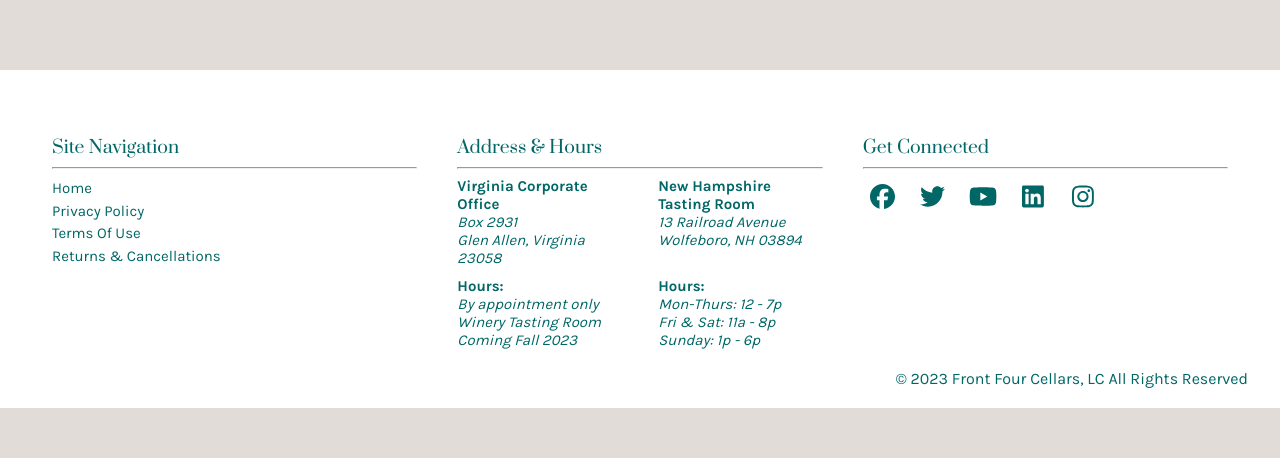
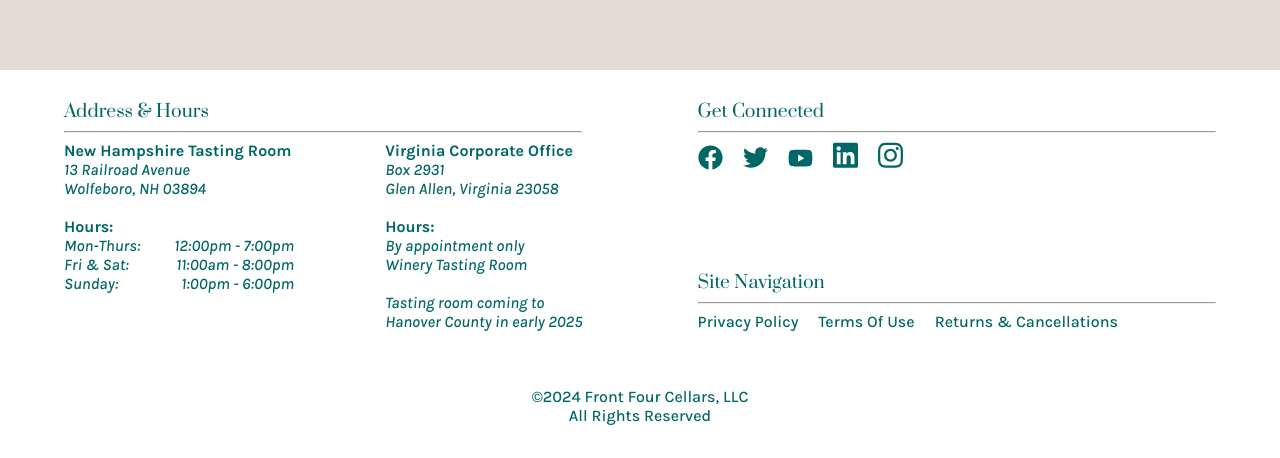
Before and after one commit to EtrianNightseeker/ffc, a Next.js app: page /about/story in a window 1280 px wide. Shown: the part 860-1318 px from the top of the page. Before the commit the page ends 1268 px from the top, so only its background shows below. Built offline with nearby package versions, Linux system fonts and the light colour scheme.

Commit message:
fixed top margin on legal pages, packages, and new hampshire pages

```diff
--- a/src/components/Footer.tsx
+++ b/src/components/Footer.tsx
@@ -1,42 +1,43 @@
 import Image from 'next/image';
+import { useEffect } from 'react';
+
 import Link from 'next/link';
 import { FontAwesomeIcon } from '@fortawesome/react-fontawesome';
 import { faFacebook, faTwitter, faYoutube, faLinkedin, faInstagram } from '@fortawesome/free-brands-svg-icons';
-import { Karla, Prata } from 'next/font/google';
 
 import styles from '@/styles/components/Footer.module.css';
 
-const karla = Karla({ weight: 'variable', subsets: ['latin'] });
-const prata = Prata({ weight: '400', subsets: ['latin'] });
 
 const Footer = () => {
+
+    const getYear = () => {
+        const today = new Date();
+        return today.getFullYear();
+    }
+
     return (
-        <>
-            <section className={styles.container}>
-                <div className={karla.className} style={{ display: 'flex', justifyContent: 'space-between' }}>
-                    <section className={styles.sectionContainer}>
-                        <h3 className={prata.className}>Site Navigation</h3>
+        <section className={styles.footerContainer}>
+            <div>
+                <section>
+                    <h3>Address & Hours</h3>
                     <hr />
-                        <div style={{ fontSize: '15px', lineHeight: '1.5em' }}>
-                            <Link href="/">Home</Link>
-                            <br/>
-                            <Link href="/legal/privacypolicy">Privacy Policy</Link>
-                            <br/>
-                            <Link href="/legal/termsofuse">Terms Of Use</Link>
-                            <br/>
-                            <Link href="/legal/returns">Returns & Cancellations</Link>
-                        </div>
-                    </section>
-                    <section className={styles.sectionContainer}>
-                        <h3 className={prata.className}>Address & Hours</h3>
-                        <hr />
-                        <div className={styles.addressesContainer}>
+                    <div>
                         <div>
                             <strong>Virginia Corporate Office</strong>
                             <br/>
                             <em>Box 2931</em>
                             <br/>
                             <em>Glen Allen, Virginia 23058</em>
+                            <br/>
+                            <br/>
+                            <strong>Hours:</strong>
+                            <br/>
+                            <em>By appointment only</em>
+                            <br/>
+                            <em>Winery Tasting Room</em>
+                            <br/>
+                            <br/>
+                            <em>Tasting room coming to<br />Hanover County in early 2025</em>
                         </div>
                         <div>
                             <strong>New Hampshire Tasting Room</strong>
@@ -44,130 +45,59 @@
                             <em>13 Railroad Avenue</em>
                             <br/>
                             <em>Wolfeboro, NH 03894</em>
+                            <br/>
+                            <br/>
+                            <strong>Hours:</strong>
+                            <div>
+                                <em>Mon-Thurs:&nbsp;</em>
+                                <em>12:00pm - 7:00pm</em>
                             </div>
                             <div>
-                                <strong>Hours:</strong>
-                                <br/>
-                                <em>By appointment only</em>
-                                <br/>
-                                <em>Winery Tasting Room</em>
-                                <br/>
-                                <em>Coming Fall 2023</em>
+                                <em>Fri & Sat:</em>
+                                <em>11:00am - 8:00pm</em>
                             </div>
                             <div>
-                                <strong>Hours:</strong>
-                                <br/>
-                                <em>Mon-Thurs: 12 - 7p</em>
-                                <br/>
-                                <em>Fri & Sat: 11a - 8p</em>
-                                <br/>
-                                <em>Sunday: 1p - 6p</em>
+                                <em>Sunday:</em>
+                                <em>1:00pm - 6:00pm</em>
+                            </div>
                         </div>
                     </div>
                 </section>
-                    <section className={styles.sectionContainer}>
-                        <h3 className={prata.className}>Get Connected</h3>
+                <section>
+                    <div>
+                        <h3>Get Connected</h3>
                         <hr />
-                        <div style={{ display: 'flex', justifyContent: 'left', gap: '10px' }}>
-                            <a target='_blank' href='https://www.facebook.com/profile.php?id=100088721062486' style={{ color: '#066' }}>
-                                <div style={{ height: '30px', width: '30px', padding: '5px', textAlign: 'center' }}>
-                                    <FontAwesomeIcon icon={faFacebook} style={{ height: '25px', marginTop: '2px' }} />
+                        <a target='_blank' href='https://www.facebook.com/profile.php?id=100088721062486'>
+                            <svg aria-hidden="true" focusable="false" data-prefix="fab" data-icon="facebook" role="img" xmlns="http://www.w3.org/2000/svg" viewBox="0 0 512 512"><path fill="currentColor" d="M504 256C504 119 393 8 256 8S8 119 8 256c0 123.78 90.69 226.38 209.25 245V327.69h-63V256h63v-54.64c0-62.15 37-96.48 93.67-96.48 27.14 0 55.52 4.84 55.52 4.84v61h-31.28c-30.8 0-40.41 19.12-40.41 38.73V256h68.78l-11 71.69h-57.78V501C413.31 482.38 504 379.78 504 256z"></path></svg>
+                        </a>
+                        <a target='_blank' href='https://twitter.com/front4cellars'>
+                            <svg aria-hidden="true" focusable="false" data-prefix="fab" data-icon="twitter" role="img" xmlns="http://www.w3.org/2000/svg" viewBox="0 0 512 512"><path fill="currentColor" d="M459.37 151.716c.325 4.548.325 9.097.325 13.645 0 138.72-105.583 298.558-298.558 298.558-59.452 0-114.68-17.219-161.137-47.106 8.447.974 16.568 1.299 25.34 1.299 49.055 0 94.213-16.568 130.274-44.832-46.132-.975-84.792-31.188-98.112-72.772 6.498.974 12.995 1.624 19.818 1.624 9.421 0 18.843-1.3 27.614-3.573-48.081-9.747-84.143-51.98-84.143-102.985v-1.299c13.969 7.797 30.214 12.67 47.431 13.319-28.264-18.843-46.781-51.005-46.781-87.391 0-19.492 5.197-37.36 14.294-52.954 51.655 63.675 129.3 105.258 216.365 109.807-1.624-7.797-2.599-15.918-2.599-24.04 0-57.828 46.782-104.934 104.934-104.934 30.213 0 57.502 12.67 76.67 33.137 23.715-4.548 46.456-13.32 66.599-25.34-7.798 24.366-24.366 44.833-46.132 57.827 21.117-2.273 41.584-8.122 60.426-16.243-14.292 20.791-32.161 39.308-52.628 54.253z"></path></svg>
+                        </a>
+                        <a target='_blank' href='https://youtube.com/@FrontFourCellars'>
+                            <svg aria-hidden="true" focusable="false" data-prefix="fab" data-icon="youtube" role="img" xmlns="http://www.w3.org/2000/svg" viewBox="0 0 576 512"><path fill="currentColor" d="M549.655 124.083c-6.281-23.65-24.787-42.276-48.284-48.597C458.781 64 288 64 288 64S117.22 64 74.629 75.486c-23.497 6.322-42.003 24.947-48.284 48.597-11.412 42.867-11.412 132.305-11.412 132.305s0 89.438 11.412 132.305c6.281 23.65 24.787 41.5 48.284 47.821C117.22 448 288 448 288 448s170.78 0 213.371-11.486c23.497-6.321 42.003-24.171 48.284-47.821 11.412-42.867 11.412-132.305 11.412-132.305s0-89.438-11.412-132.305zm-317.51 213.508V175.185l142.739 81.205-142.739 81.201z"></path></svg>
+                        </a>
+                        <a target='_blank' href='https://www.linkedin.com/in/front-four-cellars-973128264/'>
+                            <svg aria-hidden="true" focusable="false" data-prefix="fab" data-icon="linkedin" role="img" xmlns="http://www.w3.org/2000/svg" viewBox="0 0 448 512"><path fill="currentColor" d="M416 32H31.9C14.3 32 0 46.5 0 64.3v383.4C0 465.5 14.3 480 31.9 480H416c17.6 0 32-14.5 32-32.3V64.3c0-17.8-14.4-32.3-32-32.3zM135.4 416H69V202.2h66.5V416zm-33.2-243c-21.3 0-38.5-17.3-38.5-38.5S80.9 96 102.2 96c21.2 0 38.5 17.3 38.5 38.5 0 21.3-17.2 38.5-38.5 38.5zm282.1 243h-66.4V312c0-24.8-.5-56.7-34.5-56.7-34.6 0-39.9 27-39.9 54.9V416h-66.4V202.2h63.7v29.2h.9c8.9-16.8 30.6-34.5 62.9-34.5 67.2 0 79.7 44.3 79.7 101.9V416z"></path></svg>
+                        </a>
+                        <a target='_blank' href='https://www.instagram.com/frontfourcellars/'>
+                            <svg aria-hidden="true" focusable="false" data-prefix="fab" data-icon="instagram" role="img" xmlns="http://www.w3.org/2000/svg" viewBox="0 0 448 512"><path fill="currentColor" d="M224.1 141c-63.6 0-114.9 51.3-114.9 114.9s51.3 114.9 114.9 114.9S339 319.5 339 255.9 287.7 141 224.1 141zm0 189.6c-41.1 0-74.7-33.5-74.7-74.7s33.5-74.7 74.7-74.7 74.7 33.5 74.7 74.7-33.6 74.7-74.7 74.7zm146.4-194.3c0 14.9-12 26.8-26.8 26.8-14.9 0-26.8-12-26.8-26.8s12-26.8 26.8-26.8 26.8 12 26.8 26.8zm76.1 27.2c-1.7-35.9-9.9-67.7-36.2-93.9-26.2-26.2-58-34.4-93.9-36.2-37-2.1-147.9-2.1-184.9 0-35.8 1.7-67.6 9.9-93.9 36.1s-34.4 58-36.2 93.9c-2.1 37-2.1 147.9 0 184.9 1.7 35.9 9.9 67.7 36.2 93.9s58 34.4 93.9 36.2c37 2.1 147.9 2.1 184.9 0 35.9-1.7 67.7-9.9 93.9-36.2 26.2-26.2 34.4-58 36.2-93.9 2.1-37 2.1-147.8 0-184.8zM398.8 388c-7.8 19.6-22.9 34.7-42.6 42.6-29.5 11.7-99.5 9-132.1 9s-102.7 2.6-132.1-9c-19.6-7.8-34.7-22.9-42.6-42.6-11.7-29.5-9-99.5-9-132.1s-2.6-102.7 9-132.1c7.8-19.6 22.9-34.7 42.6-42.6 29.5-11.7 99.5-9 132.1-9s102.7-2.6 132.1 9c19.6 7.8 34.7 22.9 42.6 42.6 11.7 29.5 9 99.5 9 132.1s2.7 102.7-9 132.1z"></path></svg>
+                        </a>
                     </div>
-                            </a>
-                            <a target='_blank' href='https://twitter.com/front4cellars' style={{ color: '#066' }}>
-                                <div style={{ height: '30px', width: '30px', padding: '5px', textAlign: 'center' }}>
-                                    <FontAwesomeIcon icon={faTwitter} style={{ height: '25px', marginTop: '2px' }} />
+                    <div>
+                        <h3>Site Navigation</h3>
+                        <hr />
+                        <div>
+                            <Link href="/legal/privacy">Privacy Policy</Link>
+                            <Link href="/legal/terms-of-use">Terms Of Use</Link>
+                            <Link href="/legal/returns">Returns & Cancellations</Link>
                         </div>
-                            </a>
-                            <a target='_blank' href='https://youtube.com/@FrontFourCellars' style={{ color: '#066' }}>
-                                <div style={{ height: '30px', width: '30px', padding: '5px', textAlign: 'center' }}>
-                                    <FontAwesomeIcon icon={faYoutube} style={{ height: '25px', marginTop: '2px' }} />
-                                </div>
-                            </a>
-                            <a target='_blank' href='https://www.linkedin.com/in/front-four-cellars-973128264/' style={{ color: '#066' }}>
-                                <div style={{ height: '30px', width: '30px', padding: '5px', textAlign: 'center' }}>
-                                    <FontAwesomeIcon icon={faLinkedin} style={{ height: '25px', marginTop: '2px' }} />
-                                </div>
-                            </a>
-                            <a target='_blank' href='https://www.instagram.com/frontfourcellars/' style={{ color: '#066' }}>
-                                <div style={{ height: '30px', width: '30px', padding: '5px', textAlign: 'center' }}>
-                                    <FontAwesomeIcon icon={faInstagram} style={{ height: '25px', marginTop: '2px' }} />
-                                </div>
-                            </a>
                     </div>
                 </section>
             </div>
-                <div className={karla.className} style={{
-                    flex: '100%',
-                    width: '100%',
-                    marginBottom: '20px',
-                    textAlign: 'right'
-                }}>&copy; 2023 Front Four Cellars, LC All Rights Reserved</div>
+            <div>
+                <p>&copy;{getYear()} Front Four Cellars, LLC<br />All Rights Reserved</p>
+            </div>
         </section>
-            {/*<section className={styles.container}>
-                <div style={{ width: '40%' }}>
-                    <div style={{ display: 'flex', justifyContent: 'center', gap: '10px', padding: '10px' }}>
-                        <a target='_blank' href='https://www.facebook.com/profile.php?id=100088721062486' style={{ backgroundColor: '#066', padding: '5px', color: '#066' }}>
-                            <div style={{ backgroundColor: 'white', height: '30px', width: '30px', padding: '5px', textAlign: 'center' }}>
-                                <FontAwesomeIcon icon={faFacebook} style={{ height: '25px', marginTop: '2px' }} />
-                            </div>
-                        </a>
-                        <a target='_blank' href='https://twitter.com/front4cellars' style={{ backgroundColor: '#066', padding: '5px', color: '#066' }}>
-                            <div style={{ backgroundColor: 'white', height: '30px', width: '30px', padding: '5px', textAlign: 'center' }}>
-                                <FontAwesomeIcon icon={faTwitter} style={{ height: '25px', marginTop: '2px' }} />
-                            </div>
-                        </a>
-                        <a target='_blank' href='' style={{ backgroundColor: '#066', padding: '5px', color: '#066' }}>
-                            <div style={{ backgroundColor: 'white', height: '30px', width: '30px', padding: '5px', textAlign: 'center' }}>
-                                <FontAwesomeIcon icon={faYoutube} style={{ height: '25px', marginTop: '2px' }} />
-                            </div>
-                        </a>
-                        <a target='_blank' href='https://www.linkedin.com/in/front-four-cellars-973128264/' style={{ backgroundColor: '#066', padding: '5px', color: '#066' }}>
-                            <div style={{ backgroundColor: 'white', height: '30px', width: '30px', padding: '5px', textAlign: 'center' }}>
-                                <FontAwesomeIcon icon={faLinkedin} style={{ height: '25px', marginTop: '2px' }} />
-                            </div>
-                        </a>
-                        <a target='_blank' href='https://www.instagram.com/frontfourcellars/' style={{ backgroundColor: '#066', padding: '5px', color: '#066' }}>
-                            <div style={{ backgroundColor: 'white', height: '30px', width: '30px', padding: '5px', textAlign: 'center' }}>
-                                <FontAwesomeIcon icon={faInstagram} style={{ height: '25px', marginTop: '2px' }} />
-                            </div>
-                        </a>
-                    </div>
-                    <div style={{ padding: '10px', backgroundColor: '#066', color: 'white' }}>
-                        <div style={{ marginBottom: '10px', fontWeight: 'bold' }}>EMAIL NEWSLETTER SIGN-UP</div>
-                        <div style={{ display: 'flex', justifyContent: 'space-between' }}>
-                            <input style={{ height: '20px', marginTop: '2px', width: '65%' }} placeholder="Your email address" />
-                            <button style={{ backgroundColor: '#5d0000', border: 0, color: 'white', height: '30px', minWidth: '125px' }}>ALL ABOARD</button>
-                        </div>
-                    </div>
-                </div>
-                <div className={styles.divider}></div>
-                <div style={{ width: '20%' }}>
-                    <div style={{ fontWeight: 'bold' }}>Site Navigation</div>
-                    <div><Link href='/'>Home</Link></div>
-                    <div><Link href='/about/story'>Our Story</Link></div>
-                    <div><Link href='/about/team'>Our Team</Link></div>
-                </div>
-                <div className={styles.divider}></div>
-                <div className={styles.footerImageContainer}>
-                    <Image src="/logo.png" alt="image" className={styles.footerImage} height="100" width="100" />
-                    <div>
-                        Front Four Cellars, LC
-                        <br/>
-                        Hanover County, Virginia
-                        <br/>
-                        <a href="mailto:wine@frontfourcellars.com">wine@frontfourcellars.com</a>
-                        <br/>
-                        Hours: By appointment only
-                    </div>
-                </div>
-                <div style={{
-                    width: '100%',
-                    marginBottom: '20px',
-                    textAlign: 'right'
-                }}>&copy; 2023 Front Four Cellars&nbsp;&nbsp;&nbsp;&nbsp;Privacy Policy | Terms & Conditions | Shipping & Returns</div>
-            </section>*/}
-        </>
     )
 }
 
--- a/src/pages/events/packages.tsx
+++ b/src/pages/events/packages.tsx
@@ -14,7 +14,7 @@
         <>
             <main className={gilda.className}>
             <Layout>
-                <section className={gilda.className} style={{ margin: '0 auto', position: 'relative' }}>
+                <section className={gilda.className} style={{ margin: '220px auto', position: 'relative' }}>
                     <h1 style={{
                         textAlign: 'center',
                         fontSize: '48px',
--- a/src/pages/legal/privacypolicy.tsx
+++ b/src/pages/legal/privacy.tsx
@@ -1,11 +1,7 @@
-import { FC } from 'react';
-import Image from 'next/image';
-import Head from 'next/head';
 import { Gilda_Display } from 'next/font/google';
 
 import Layout from '@/components/Layout';
 import styles from '@/styles/pages/legal/PrivacyPolicy.module.css';
-import Link from 'next/link';
 
 const gilda = Gilda_Display({ weight: '400', subsets: ['latin'] });
 
@@ -14,7 +10,7 @@
         <>
             <main className={gilda.className}>
             <Layout>
-                <section className={gilda.className} style={{ margin: '0 auto', position: 'relative' }}>
+                <section className={gilda.className} style={{ margin: '220px auto', position: 'relative' }}>
                     <h1 style={{
                         textAlign: 'center',
                         fontSize: '48px',
--- a/src/pages/legal/returns.tsx
+++ b/src/pages/legal/returns.tsx
@@ -14,7 +14,7 @@
         <>
             <main className={gilda.className}>
             <Layout>
-                <section className={gilda.className} style={{ margin: '0 auto', position: 'relative' }}>
+                <section className={gilda.className} style={{ margin: '220px auto', position: 'relative' }}>
                     <h1 style={{
                         textAlign: 'center',
                         fontSize: '48px',
--- a/src/pages/legal/termsofuse.tsx
+++ b/src/pages/legal/terms-of-use.tsx
@@ -14,7 +14,7 @@
         <>
             <main className={gilda.className}>
             <Layout>
-                <section className={gilda.className} style={{ margin: '0 auto', position: 'relative' }}>
+                <section className={gilda.className} style={{ margin: '220px auto', position: 'relative' }}>
                     <h1 style={{
                         textAlign: 'center',
                         fontSize: '48px',
--- a/src/styles/components/Footer.module.css
+++ b/src/styles/components/Footer.module.css
@@ -1,65 +1,4 @@
-/*.container {
-    display: flex;
-    justify-content: space-between;
-    position: relative;
-    padding: 1em 5% 0 5%;
-    border-top: 1px solid #ccc;
-    gap: 1rem;
-    color: #066;
-    background-color: #ddd;
-    flex-wrap: wrap;
-}
-
-.container .divider {
-    width: 1px;
-    background-color: #066;
-    height: 200px;
-    margin: 0 10px;
-}
-
-@media screen and (max-width: 950px) {
-    .container {
-        flex-direction: column;
-    }
-
-    .container > div {
-        width: 100% !important;
-    }
-
-    .container .divider {
-        height: 1px;
-        width: 90% !important;
-    }
-}
-
-.footerImageContainer {
-    flex: 1;
-    width: 100px;
-}
-
-.footerImageContainer a {
-    text-decoration: underline;
-    color: #066;
-}
-
-.footerImageContainer a:visited {
-    color: #066;
-}
-
-.footerImage {
-    height: 100px;
-    width: 100px;
-}
-
-.container a {
-    text-decoration: underline;
-    margin-top: 5px;
-    display:block;
-}
-
-.container a:visited {
-    color: #066;
-}*/
+@import url('https://fonts.googleapis.com/css2?family=Karla:ital,wght@0,200..800;1,200..800&family=Prata&display=swap');
 
 .container {
     padding: 1em 2.5% 0 2.5%;
@@ -70,46 +9,99 @@
     color: #066;
 }
 
-.sectionContainer {
-    flex: 1;
-    padding: 20px;
+.footerContainer {
+    display: flex;
+    flex-direction: column;
+    justify-content: center;
+    align-items: center;
+    background-color: white;
     color: #066;
 }
-
-.sectionContainer a {
+.footerContainer div {
+  font-family: "Karla", sans-serif;
+  font-optical-sizing: auto;
+  font-weight: 500;
+  font-style: normal;
+}
+.footerContainer > div {
+    display: flex;
+    flex-direction: column;
+    width: 90%;
+}
+.footerContainer > div ~ div {
+    margin: 40px 0 20px 0;
+    text-align: center;
+    display: flex;
+    justify-content:center;
+}
+.footerContainer > div section {
+    margin-top: 20px;
+    width: 100%;
+}
+.footerContainer > div section:nth-of-type(2) {
+    display: flex;
+    flex-direction: column;
+    justify-content: space-between;
+    min-height: 180px;
+}
+.footerContainer section h3 {
+  font-family: "Prata", serif;
+  font-weight: 400;
+  font-style: normal;
+  font-size: 1.1em;
+  margin: 0;
+  margin-top: 10px;
+}
+.footerContainer section:nth-of-type(1) > div {
+    display: flex;
+    flex-direction: row-reverse;
+    justify-content: space-between;
+}
+.footerContainer section:nth-of-type(1) > div > div:nth-of-type(2) > div {
+    display: flex;
+    width: 230px;
+    justify-content: space-between;
+}
+.footerContainer section:nth-of-type(1) > div > div table {
+    border-spacing: 0px;
+}
+.footerContainer section:nth-of-type(1) > div > div table td:nth-of-type(2) {
+    text-align: right;
+}
+.footerContainer section:nth-of-type(2) a {
+    display: inline-block;
+    margin-right: 20px;
+}
+.footerContainer section:nth-of-type(2) a svg {
+    width: 25px;
+    height: auto;
+    color: #066;
+}
+.footerContainer section:nth-of-type(2) div:nth-of-type(1) div {
+    display: flex;
+    justify-content: flex-start;
+}
+.footerContainer section:nth-of-type(2) a {
     color: #066;
     text-decoration: none;
 }
-
-.sectionContainer a:visited {
-    color: #066;
-}
-
-.sectionContainer a:hover {
+.footerContainer section:nth-of-type(3) a:hover {
     color: #0aa;
 }
 
-.sectionContainer h3 {
-    font-weight: normal;
-    font-size: 1.1em;
-    margin: 0;
-    margin-top: 30px;
-}
-
-.addressesContainer {
-    display: flex;
-    justify-content: space-between;
-    flex-wrap: wrap;
-    gap: 10px;
-}
-
-.addressesContainer div {
-    width: 45%;
-    font-size: 15px;
-}
-
-@media screen and (max-width: 950px) {
-    .container > div {
+@media screen and (min-width: 950px) {
+    .footerContainer > div section:nth-of-type(1) {
+        margin-top: 20px;
+        width: 45%;
+    }
+    .footerContainer > div section:nth-of-type(2) {
+        margin-top: 20px;
+        width: 45%;
+        justify-content: space-between;
         flex-direction: column;
     }
+    .footerContainer > div {
+        flex-direction: row;
+        justify-content: space-between;
+    }
 }
--- a/src/styles/pages/NewHampshire.module.css
+++ b/src/styles/pages/NewHampshire.module.css
@@ -7,7 +7,7 @@
 
 .container {
     width: 90%;
-    margin: 0 auto;
+    margin: 180px auto;
     position: relative;
 }
 
```
Also changed, not shown: src/components/Header.tsx (+17 -17 lines), src/styles/components/Header.module.css (+27 -2 lines). Lines whose indentation alone changed are shown as unchanged.
